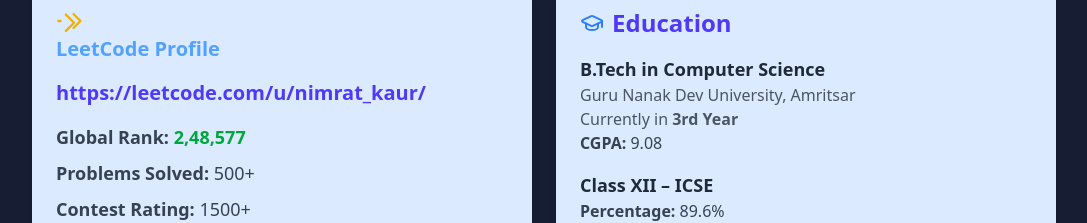
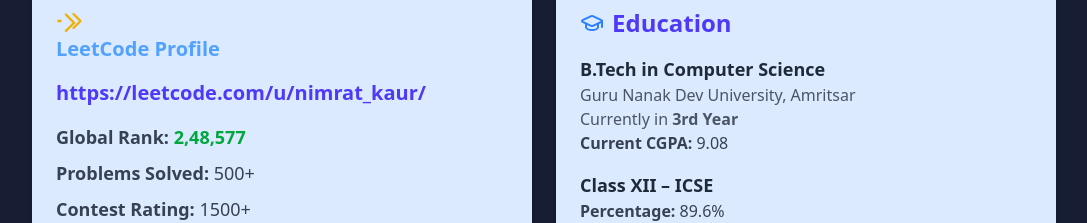
Before and after one commit to nimrat6860/portfolio, a React (Vite) app: page / in a window 1280 px wide. Shown: the part 2100-2323 px from the top of the page, without its empty margins (96-1183 px from the left). Built offline with nearby package versions, Linux system fonts and the light colour scheme; the HTML template or start-up script is replaced by a standard one.

Commit message:
Update Education.jsx

```diff
--- a/src/components/education/Education.jsx
+++ b/src/components/education/Education.jsx
@@ -77,7 +77,7 @@
               Currently in <span className="font-semibold">3rd Year</span>
             </p>
             <p className="text-gray-700">
-              <span className="font-semibold">CGPA:</span> 9.08
+              <span className="font-semibold">Current CGPA:</span> 9.08
             </p>
           </div>
 
```
